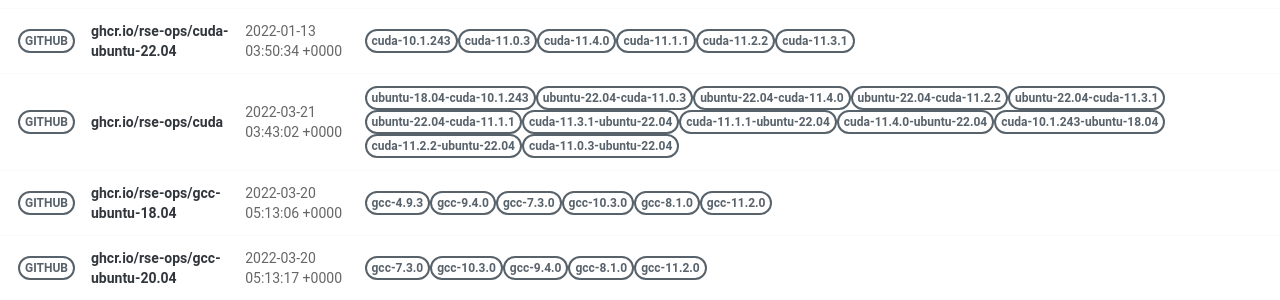
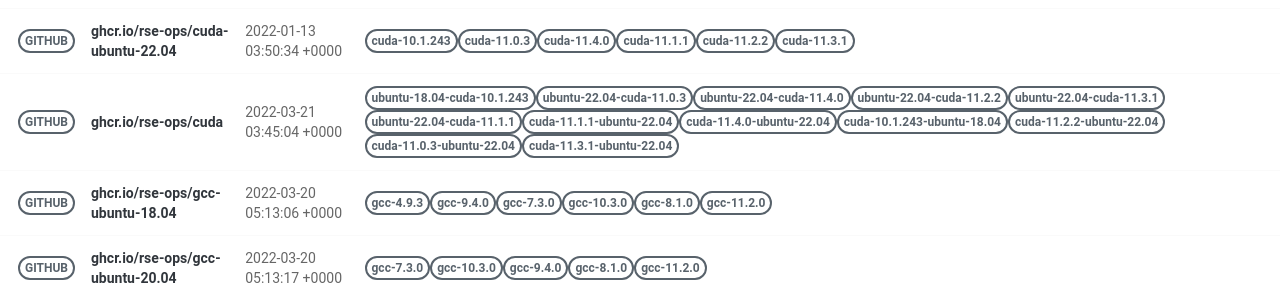
Before and after one commit to rse-ops/docker-images, a Jekyll site: the page built from pages/index.md, in a window 1280 px wide. Shown: the part 421-721 px from the top of the page. Built offline with Jekyll 4.4.1, drawn with Linux system fonts in a browser that asks for light colours; nearby versions of some CDN libraries.

Commit message:
Automated push to update library 2022-03-21

```diff
--- a/_library/ghcr.io-rse-ops-cuda.md
+++ b/_library/ghcr.io-rse-ops-cuda.md
@@ -1,7 +1,7 @@
 ---
 layout: container
 name: ghcr.io/rse-ops/cuda
-updated_at: 2022-03-21 03:43:02.296487
+updated_at: 2022-03-21 03:45:04.552521
 
 
 container_url: https://github.com/orgs/rse-ops/packages/container/package/cuda
@@ -42,5 +39,8 @@ versions:
  - tag: cuda-11.0.3-ubuntu-22.04
    dockerfile: https://github.com/rse-ops/docker-images/blob/main/ubuntu/cuda/Dockerfile
    manifest: https://crane.ggcr.dev/manifest/ghcr.io/rse-ops/cuda:cuda-11.0.3-ubuntu-22.04
+ - tag: cuda-11.3.1-ubuntu-22.04
+   dockerfile: https://github.com/rse-ops/docker-images/blob/main/ubuntu/cuda/Dockerfile
+   manifest: https://crane.ggcr.dev/manifest/ghcr.io/rse-ops/cuda:cuda-11.3.1-ubuntu-22.04
 
 ---
```
Also changed, not shown: other parts of _library/ghcr.io-rse-ops-cuda.md (+0 -3 lines).
